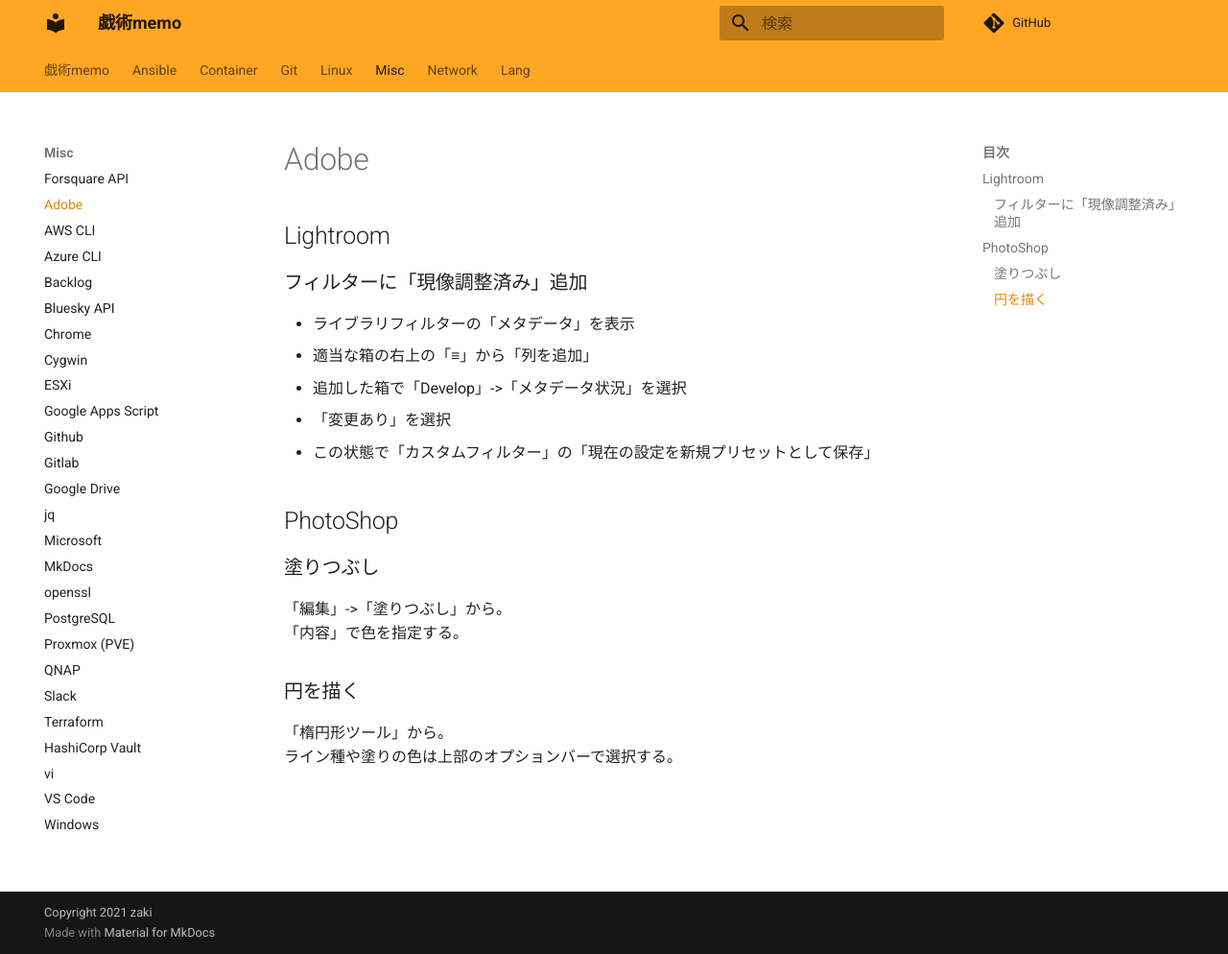
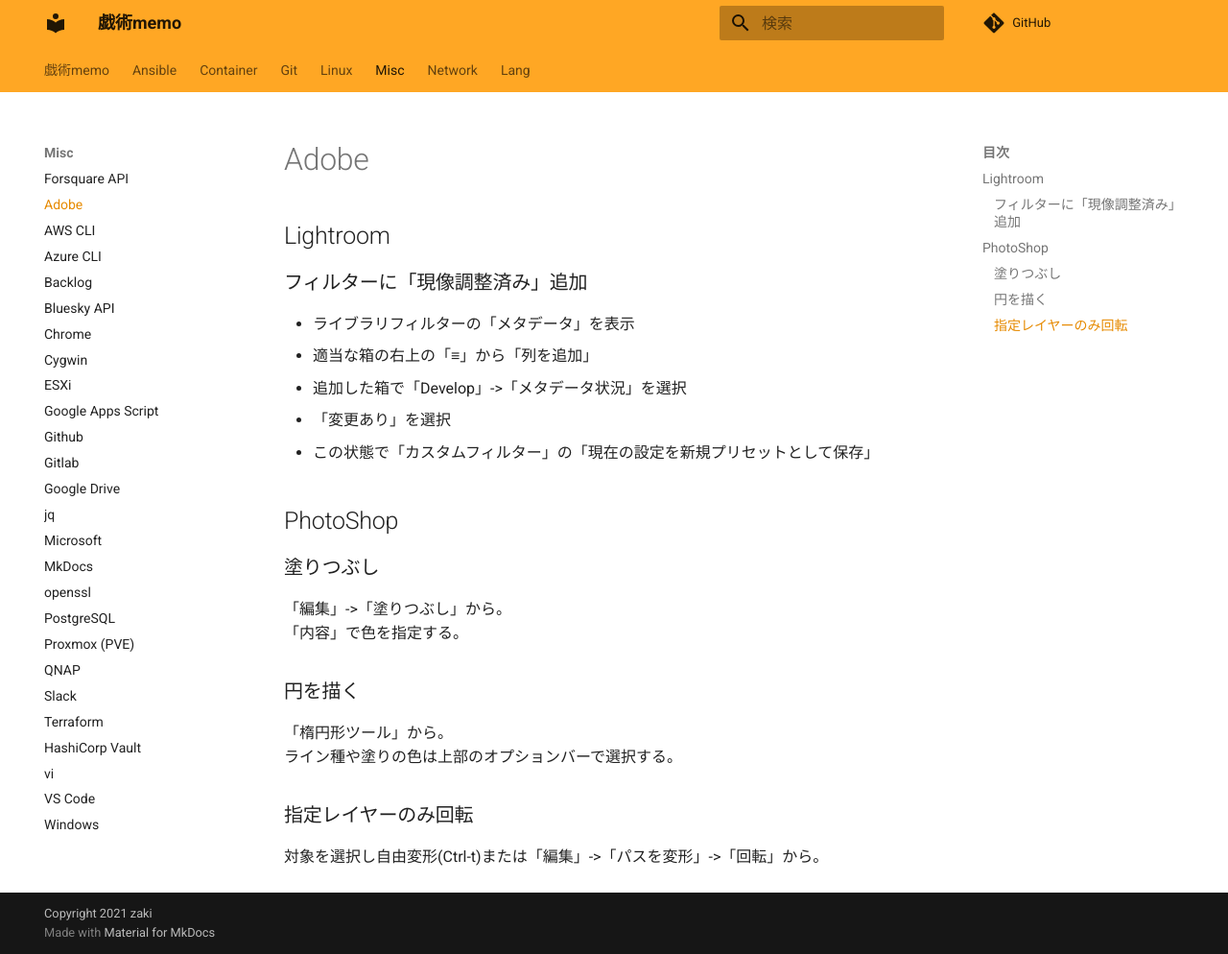
Before and after one commit to zaki-lknr/docs, an MkDocs documentation site: the page built from docs/Misc/adobe.md, in a window 1280 px wide and 994 px high. Shown: the whole window at 96% size. Built offline with MkDocs 1.6.1 and Material for MkDocs 9.7.7, drawn with Linux system fonts in a browser that asks for light colours; comment, search, counter and statistics services are not loaded.

Commit message:
add: misc/adobe: photoshop: レイヤーの回転

```diff
--- a/docs/Misc/adobe.md
+++ b/docs/Misc/adobe.md
@@ -21,3 +21,7 @@
 
 「楕円形ツール」から。
 ライン種や塗りの色は上部のオプションバーで選択する。
+
+### 指定レイヤーのみ回転
+
+対象を選択し自由変形(Ctrl-t)または「編集」->「パスを変形」->「回転」から。
```
